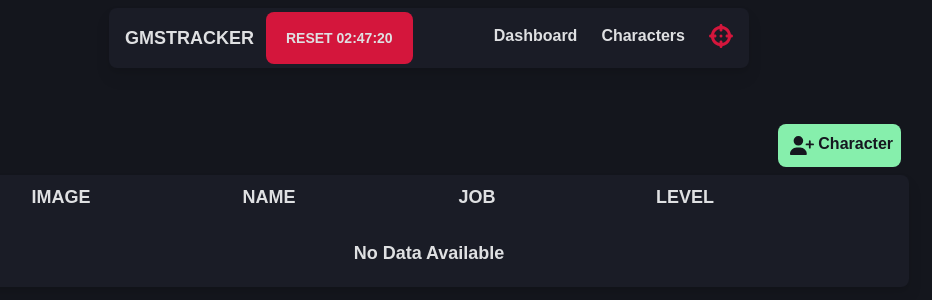
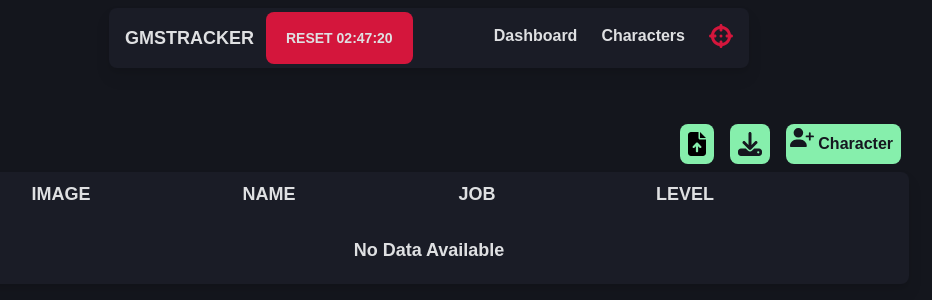
Before and after one commit to beqm/gmstasks, a SvelteKit app: page /characters in a window 1280 px wide. Shown: the top 300 px of the page, without its empty margins (211-1143 px from the left). Built offline with nearby package versions, Linux system fonts and the light colour scheme.

Commit message:
added import/export

```diff
--- a/package.json
+++ b/package.json
@@ -14,6 +14,7 @@
 	},
 	"devDependencies": {
 		"@sveltejs/adapter-auto": "^2.1.0",
+		"@sveltejs/adapter-cloudflare": "^2.3.0",
 		"@sveltejs/kit": "^1.20.5",
 		"@typescript-eslint/eslint-plugin": "^5.60.1",
 		"@typescript-eslint/parser": "^5.60.1",
--- a/src/lib/components/Form/Form.svelte
+++ b/src/lib/components/Form/Form.svelte
@@ -162,20 +162,18 @@
 	};
 </script>
 
-<div class="flex w-9/12">
 <button
 	id="add-char-btn"
 	on:click={toggleForm}
-		class="bg-green-300 m-2 p-2 ml-auto rounded-lg font-bold capitalize hover:bg-green-400 duration-200 active:scale-90 flex text-theme-base"
+	class="bg-green-300 m-2 p-1 rounded-lg font-bold capitalize hover:bg-green-400 duration-200 active:scale-90 flex text-center justify-items-center text-theme-base"
 >
-		<svg class="w-8 p-1" xmlns="http://www.w3.org/2000/svg" viewBox="0 0 640 512" fill="currentColor"
+	<svg xmlns="http://www.w3.org/2000/svg" width="1.5rem" viewBox="0 0 640 512" fill="currentColor"
 		><!--! Font Awesome Pro 6.4.0 by @fontawesome - https://fontawesome.com License - https://fontawesome.com/license (Commercial License) Copyright 2023 Fonticons, Inc. --><path
 			d="M96 128a128 128 0 1 1 256 0A128 128 0 1 1 96 128zM0 482.3C0 383.8 79.8 304 178.3 304h91.4C368.2 304 448 383.8 448 482.3c0 16.4-13.3 29.7-29.7 29.7H29.7C13.3 512 0 498.7 0 482.3zM504 312V248H440c-13.3 0-24-10.7-24-24s10.7-24 24-24h64V136c0-13.3 10.7-24 24-24s24 10.7 24 24v64h64c13.3 0 24 10.7 24 24s-10.7 24-24 24H552v64c0 13.3-10.7 24-24 24s-24-10.7-24-24z"
 		/></svg
 	>
-		Character
+	<div class="flex items-center p-1">Character</div>
 </button>
-</div>
 
 {#if showForm}
 	<div id="form-backdrop" class="backdrop flex justify-center items-center z-10">
--- /dev/null
+++ b/src/lib/components/Form/ImportModal.svelte
@@ -0,0 +1,88 @@
+<script lang="ts">
+	import DataStore from '$lib/stores/DataStore';
+	import ActiveStore from '$lib/stores/ActiveStore';
+	import DashStore from '$lib/stores/DashStore';
+	let isOpen: boolean = false;
+
+	let toggleModal = () => {
+		isOpen = !isOpen;
+	};
+
+	let importFile = () => {
+		let input = document.querySelector('#import-submit') as HTMLInputElement;
+
+		const [data] = input.files as FileList;
+		if (data.type == 'application/json') {
+			let reader = new FileReader();
+			reader.addEventListener('load', () => {
+				let result = JSON.stringify(reader.result).replace(/(?:\\[rn])+/g, '');
+				let obj = JSON.parse(JSON.parse(result.replace("'", '')));
+
+				if (obj.local_chars && obj.active_char && obj.dashboard_items) {
+					localStorage.setItem('local_chars', obj.local_chars);
+					localStorage.setItem('active_char', obj.active_char);
+					localStorage.setItem('dashboard_items', obj.dashboard_items);
+					$DataStore = JSON.parse(obj.local_chars);
+					$ActiveStore = JSON.parse(obj.active_char);
+					$DashStore = JSON.parse(obj.dashboard_items);
+					toggleModal();
+				}
+			});
+
+			if (data) {
+				reader.readAsText(data);
+			}
+		}
+	};
+</script>
+
+<button
+	class="flex items-center bg-green-300 m-2 p-2 rounded-lg font-bold capitalize hover:bg-green-400 duration-200 active:scale-90 text-theme-base"
+	on:click={toggleModal}
+>
+	<svg xmlns="http://www.w3.org/2000/svg" height="1.5em" viewBox="0 0 384 512"
+		><!--! Font Awesome Free 6.4.0 by @fontawesome - https://fontawesome.com License - https://fontawesome.com/license (Commercial License) Copyright 2023 Fonticons, Inc. --><path
+			d="M64 0C28.7 0 0 28.7 0 64V448c0 35.3 28.7 64 64 64H320c35.3 0 64-28.7 64-64V160H256c-17.7 0-32-14.3-32-32V0H64zM256 0V128H384L256 0zM216 408c0 13.3-10.7 24-24 24s-24-10.7-24-24V305.9l-31 31c-9.4 9.4-24.6 9.4-33.9 0s-9.4-24.6 0-33.9l72-72c9.4-9.4 24.6-9.4 33.9 0l72 72c9.4 9.4 9.4 24.6 0 33.9s-24.6 9.4-33.9 0l-31-31V408z"
+		/></svg
+	>
+</button>
+
+{#if isOpen}
+	<div class="backdrop flex justify-center z-10">
+		<div class="w-[25%] flex flex-col bg-theme-base text-theme-dark rounded-lg mt-32 h-fit">
+			<div class="flex font-bold text-2xl p-2">Import Data</div>
+
+			<div class="flex flex-col items-center m-5">
+				<div class="flex font-bold text-xl p-2 justify-center">Select the file</div>
+				<input type="file" id="import-submit" accept=".json" />
+			</div>
+
+			<div class="flex mt-auto">
+				<button
+					on:click={toggleModal}
+					class="bg-theme-soft m-2 p-2 ml-auto rounded-lg font-bold capitalize hover:bg-gray-500 duration-200 active:scale-90"
+				>
+					Cancel
+				</button>
+				<button
+					on:click={importFile}
+					type="submit"
+					class="bg-green-300 text-theme-base m-2 p-2 rounded-lg font-bold capitalize hover:bg-green-500 duration-200 active:scale-90"
+				>
+					Import
+				</button>
+			</div>
+		</div>
+	</div>
+{/if}
+
+<style>
+	.backdrop {
+		position: fixed;
+		top: 0;
+		bottom: 0;
+		right: 0;
+		left: 0;
+		background: rgba(0, 0, 0, 0.5);
+	}
+</style>
--- a/src/routes/characters/+page.svelte
+++ b/src/routes/characters/+page.svelte
@@ -4,6 +4,7 @@
 	import Form from '$lib/components/Form/Form.svelte';
 	import ActiveDisplay from '$lib/components/Form/ActiveDisplay.svelte';
 	import ConfirmDelete from '$lib/components/Form/ConfirmDelete.svelte';
+	import ImportModal from '$lib/components/Form/ImportModal.svelte';
 	import { onMount } from 'svelte';
 	import { StorageToStore } from '$lib/utils';
 	import type { Character } from '$lib/types/types';
@@ -16,6 +17,40 @@
 	let isOverlayActive = false;
 	let dropTargetStyle = {
 		b: 'green'
+	};
+
+	let exportData = () => {
+		let localChars = localStorage.getItem('local_chars');
+		let ActiveChar = localStorage.getItem('active_char');
+		let DashBoardItems = localStorage.getItem('dashboard_items');
+
+		let data = {
+			local_chars: localChars,
+			active_char: ActiveChar,
+			dashboard_items: DashBoardItems
+		};
+		const a = document.createElement('a');
+		const blob = new Blob([JSON.stringify(data, null, 2)], { type: 'application/json' });
+		const url = window.URL.createObjectURL(blob);
+		a.href = url;
+		a.download = 'data.json';
+		a.click();
+	};
+
+	let importData = () => {
+		let localChars = localStorage.getItem('local_chars');
+		let ActiveChar = localStorage.getItem('active_char');
+		let DashBoardItems = localStorage.getItem('dashboard_items');
+
+		let data = {
+			local_chars: localChars,
+			active_char: ActiveChar,
+			dashboard_items: DashBoardItems
+		};
+		const a = document.createElement('a');
+		a.href = `data:application/json;charset=utf-8,${JSON.stringify(data)}`;
+		a.download = 'data.json';
+		a.click();
 	};
 
 	type FormType = Form;
@@ -55,7 +90,20 @@
 <ConfirmDelete currentCharIteration={delModalInfo} toggleOverlayFunction={toggleOverlay} />
 
 <div in:fly={{ x: -200, duration: 250 }} class="flex flex-col w-full items-center mt-10">
-	<Form bind:this={FormComponentInstance} />
+	<div class="flex w-9/12 justify-end">
+		<ImportModal />
+		<button
+			on:click={exportData}
+			class="flex justify-items-center bg-green-300 m-2 p-2 rounded-lg font-bold capitalize hover:bg-green-400 duration-200 active:scale-90 text-theme-base"
+		>
+			<svg xmlns="http://www.w3.org/2000/svg" height="1.5rem" viewBox="0 0 512 512" fill="currentColor"
+				><!--! Font Awesome Free 6.4.0 by @fontawesome - https://fontawesome.com License - https://fontawesome.com/license (Commercial License) Copyright 2023 Fonticons, Inc. --><path
+					d="M288 32c0-17.7-14.3-32-32-32s-32 14.3-32 32V274.7l-73.4-73.4c-12.5-12.5-32.8-12.5-45.3 0s-12.5 32.8 0 45.3l128 128c12.5 12.5 32.8 12.5 45.3 0l128-128c12.5-12.5 12.5-32.8 0-45.3s-32.8-12.5-45.3 0L288 274.7V32zM64 352c-35.3 0-64 28.7-64 64v32c0 35.3 28.7 64 64 64H448c35.3 0 64-28.7 64-64V416c0-35.3-28.7-64-64-64H346.5l-45.3 45.3c-25 25-65.5 25-90.5 0L165.5 352H64zm368 56a24 24 0 1 1 0 48 24 24 0 1 1 0-48z"
+				/></svg
+			>
+		</button>
+		<Form bind:this={FormComponentInstance} />
+	</div>
 	<div class="flex flex-col w-9/12 bg-theme-base rounded-lg drop-shadow-lg scroll-container">
 		<!-- Columns -->
 		<div class="flex text-center justify-evenly text-lg font-bold w-full">
@@ -76,7 +124,7 @@
 					<!-- svelte-ignore a11y-click-events-have-key-events -->
 					<!-- svelte-ignore a11y-no-static-element-interactions -->
 					<div
-						class="flex justify-evenly w-full cursor-pointer border-b border-theme-base"
+						class="flex justify-evenly w-full cursor-pointer border bg-theme-soft border-theme-soft"
 						animate:flip={{ duration: flipDurationMs }}
 						on:click={() => activateCharacter(character.id)}
 					>
```
Also changed, not shown: svelte.config.js (+2 -6 lines), 2 other files (tests, documents, lock files or other folders). Lines whose indentation alone changed are shown as unchanged.
